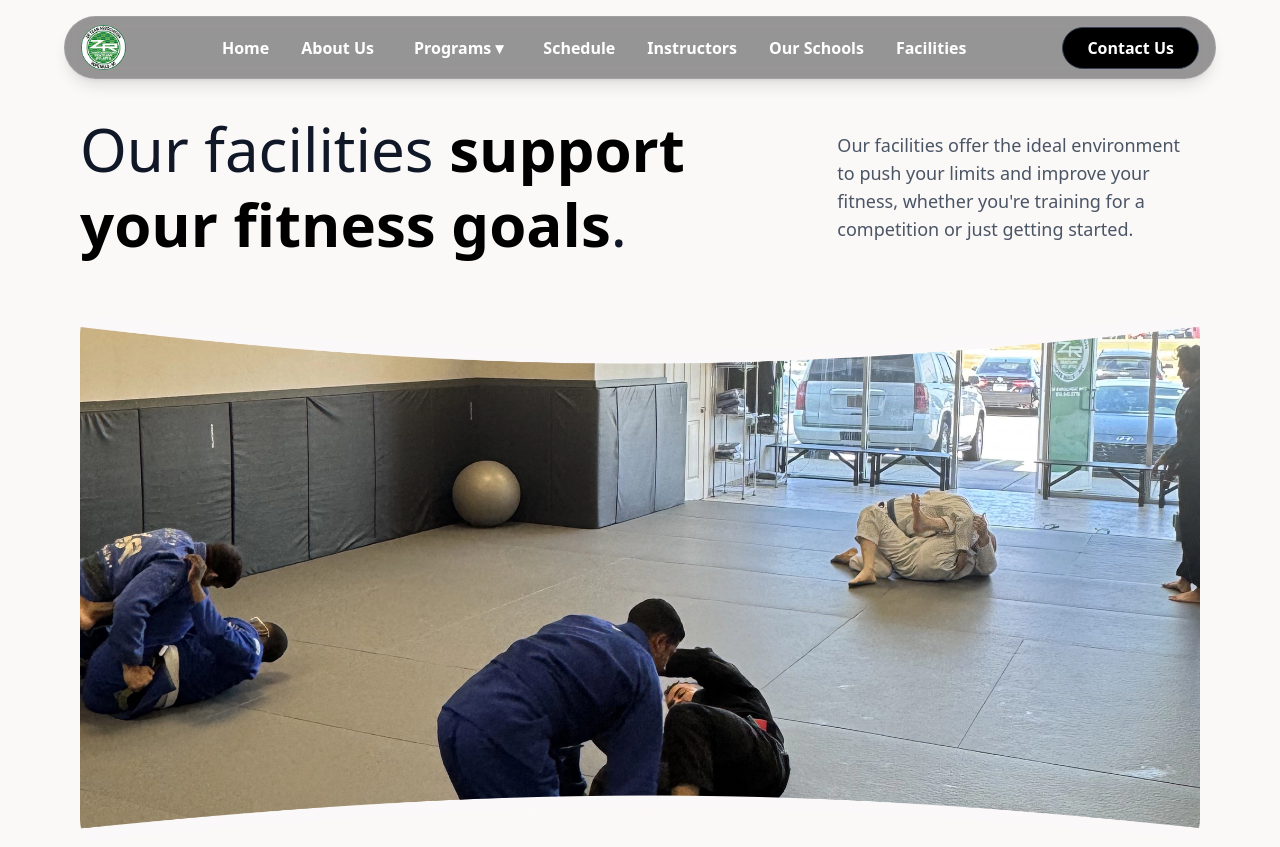
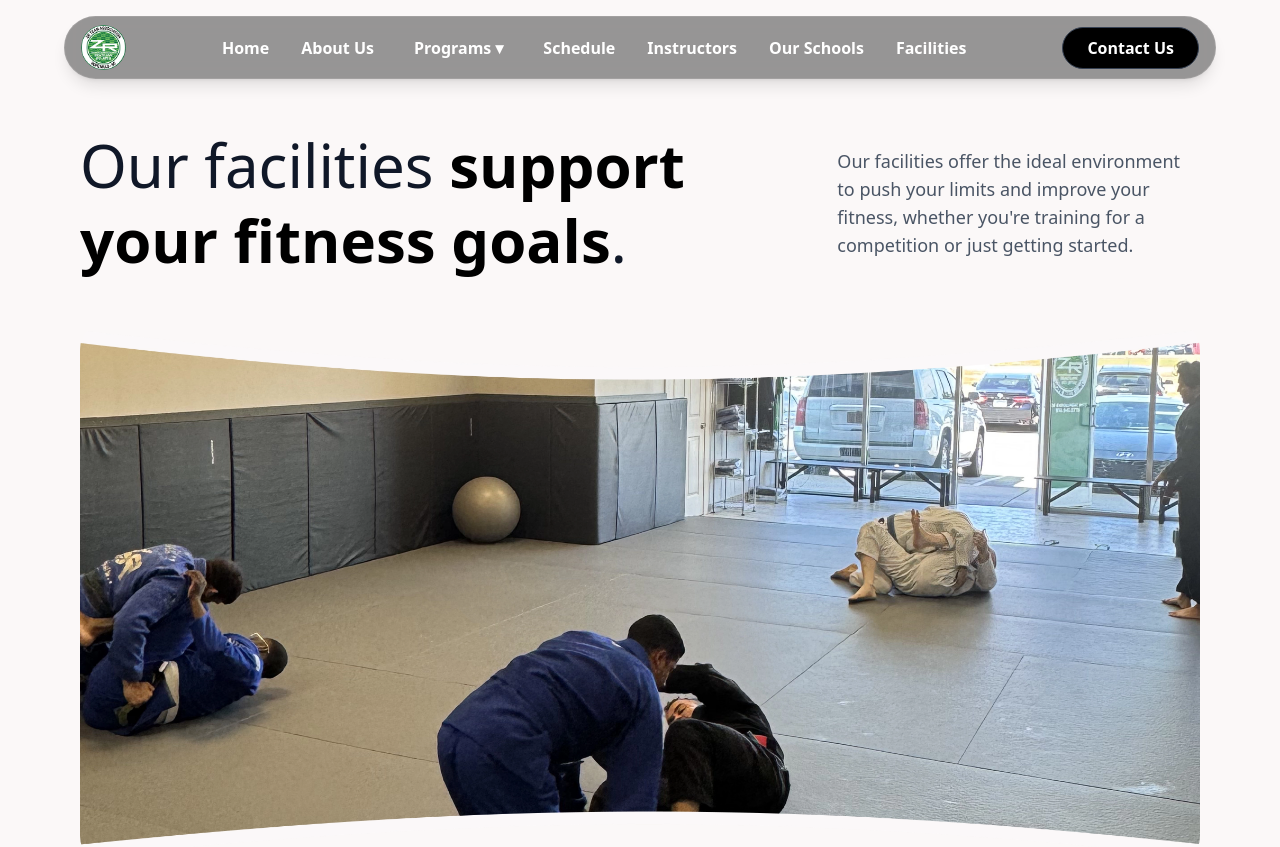
Before and after one commit to abhiineat/zr-team-website, a Next.js app: page /facilities in a window 1280 px wide. Shown: the top 847 px of the page. Built offline with nearby package versions, Linux system fonts and the light colour scheme.

Commit message:
style:fix top padding of pages

```diff
--- a/app/about/page.tsx
+++ b/app/about/page.tsx
@@ -11,7 +11,7 @@ export default function About() {
 
       <main className="bg-[#FBF8F8] text-gray-900">
         {/* ✅ Hero Section (No Motion) */}
-        <section className="px-6 sm:px-6 md:px-20 mx-auto px-4 sm:px-6 md:px-10 py-24 md:py-28 text-left overflow-hidden">
+        <section className="px-6 sm:px-6 md:px-20 mx-auto px-4 sm:px-6 md:px-10 pt-24 md:pt-32 text-left overflow-hidden">
           <div className="flex flex-col md:flex-row items-start md:items-center justify-between mb-10 gap-8">
             {/* Heading */}
             <motion.div
--- a/app/contact/page.tsx
+++ b/app/contact/page.tsx
@@ -50,7 +50,7 @@ const handleSubmit = async (e: React.FormEvent) => {
         <main className="bg-[#FBF8F8] text-gray-900 overflow-hidden">
         <motion.section
   id="contact"
-  className="bg-[#FBF8F8] px-6 md:px-24 md:pt-28 py-24"
+  className="bg-[#FBF8F8] px-6 md:px-24 md:pt-32 py-24"
   initial={{ opacity: 0 }}
   whileInView={{ opacity: 1 }}
   transition={{ duration: 0.4, ease: "easeOut" }}
--- a/app/facilities/page.tsx
+++ b/app/facilities/page.tsx
@@ -15,7 +15,7 @@ export default function Page() {
       <main className="bg-[#FBF8F8] text-gray-900 overflow-hidden">
         {/* 🏋️ Facilities Hero Section */}
         <motion.section
-          className=" px-6 sm:px-6 md:px-20 py-24 md:py-28 text-left"
+          className=" px-6 sm:px-6 md:px-20 py-24 md:py-32 text-left"
           initial={{ opacity: 0 }}
           whileInView={{ opacity: 1 }}
           transition={{ duration: 0.4, ease: "easeOut" }}
--- a/app/instructor/page.tsx
+++ b/app/instructor/page.tsx
@@ -16,7 +16,7 @@ export default function Page() {
         {/* 🥋 First Section (Team) — Very Minimal Animation */}
         <motion.section
           id="team"
-          className="flex flex-col md:flex-row items-center justify-between gap-12 px-6 md:px-24 py-24 bg-[#FBF8F8]"
+          className="flex flex-col md:flex-row items-center justify-between gap-12 px-6 md:px-24 md:pt-32 py-24 bg-[#FBF8F8]"
           initial={{ opacity: 0 }}
           animate={{ opacity: 1 }}
           transition={{ duration: 0.3, ease: "easeOut" }}
```
